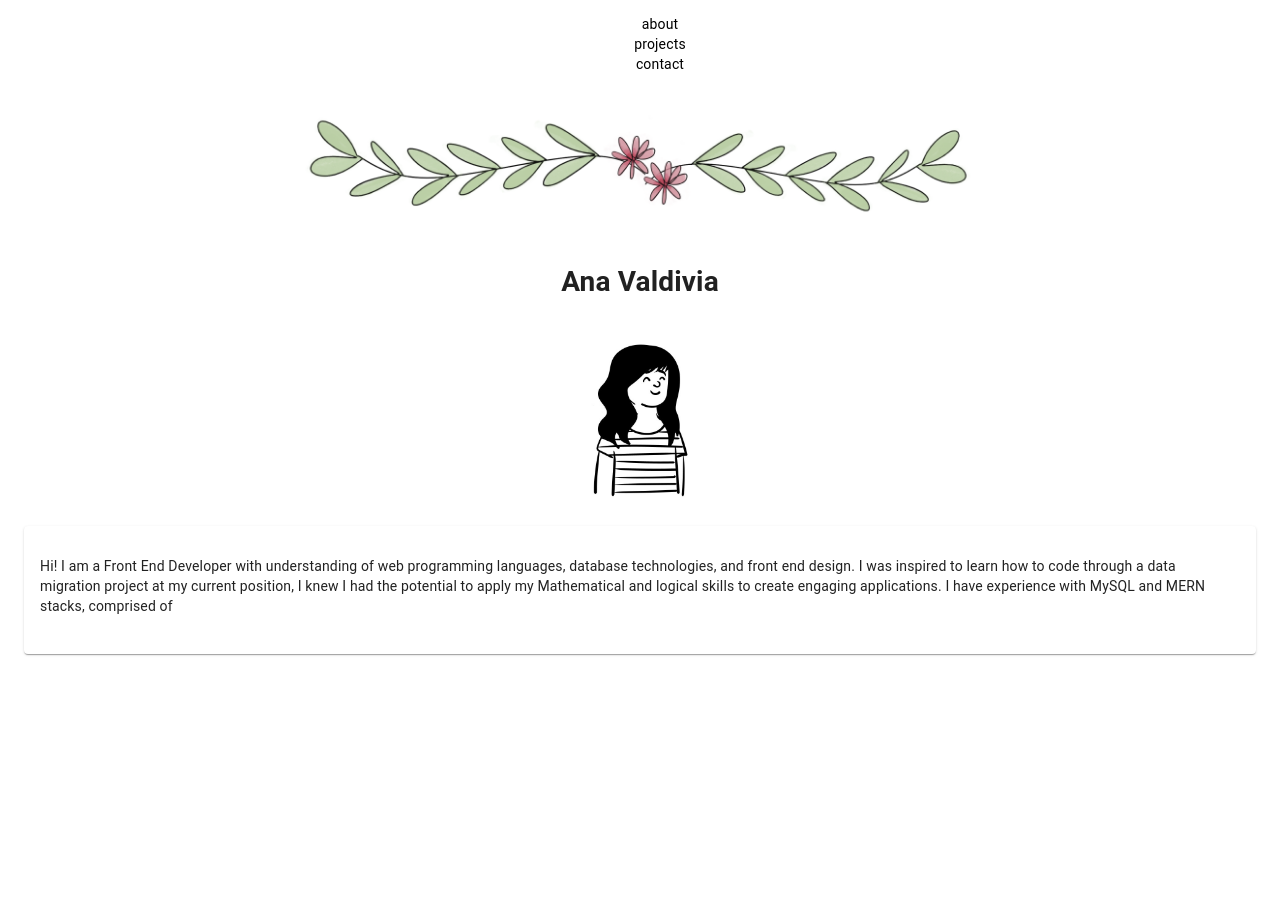
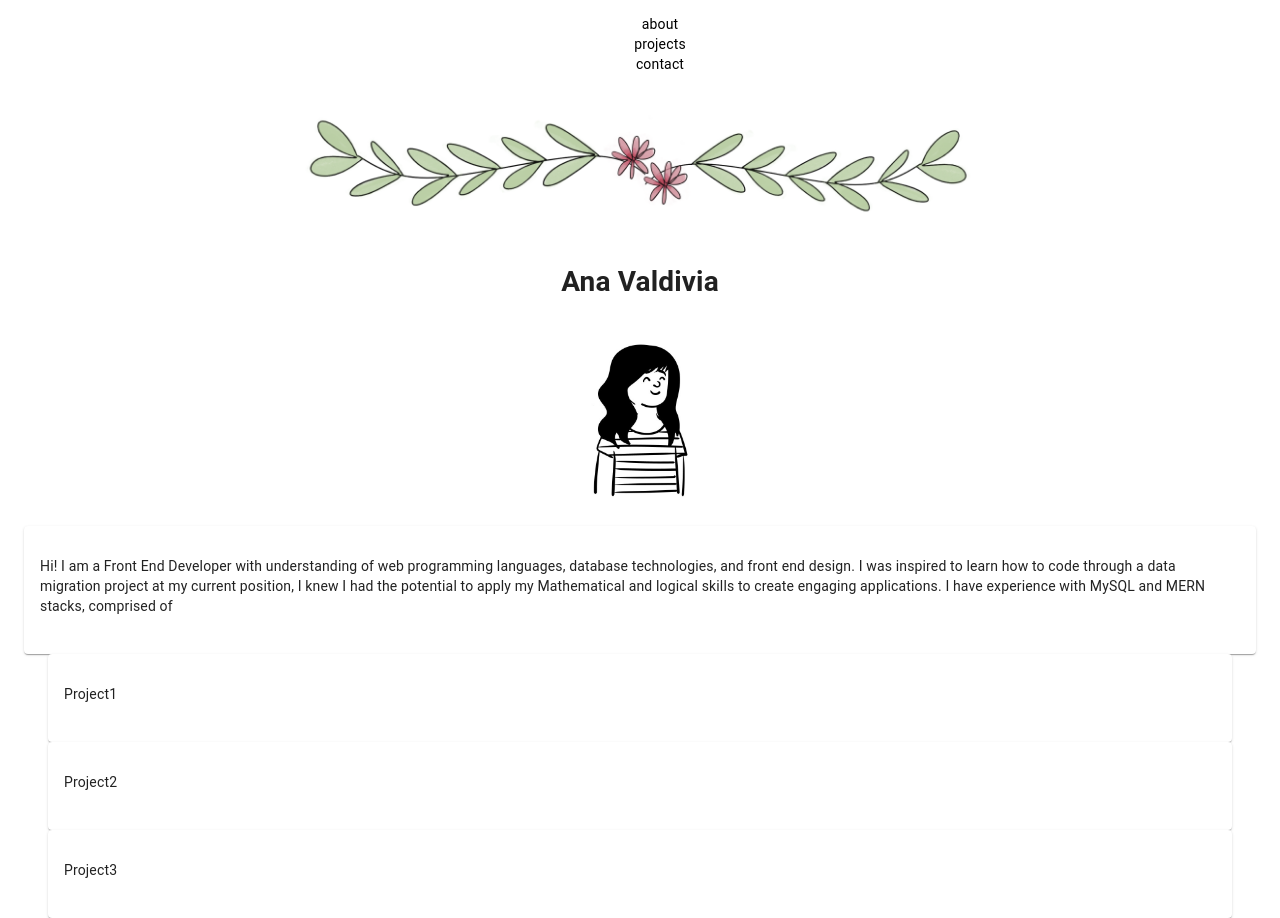
Before and after one commit to anabee/portfolio_react, a React (Create React App) app: page / in a window 1280 px wide. Before the commit the page ends 800 px from the top, so only its background shows below. Built offline with nearby package versions, Linux system fonts and the light colour scheme.

Commit message:
working on adding the project cards

```diff
--- a/src/App.js
+++ b/src/App.js
@@ -2,7 +2,7 @@ import React from "react";
 import { BrowserRouter as Router, Switch, Route} from "react-router-dom";
 import CssBaseline from '@material-ui/core/CssBaseline';
 import Home from './components/About';
-import Clipart from './components/Contact'
+import Clipart from './components/Contact';
 
 function App() {
   return (
--- a/src/components/About/index.js
+++ b/src/components/About/index.js
@@ -3,6 +3,7 @@ import { makeStyles } from '@material-ui/core/styles';
 import Container from '@material-ui/core/Container';
 import Title from "./title";
 import AboutCard from "./card";
+import Projects from "../Projects/index";
 
 const useStyles = makeStyles((theme) => ({
   root: {
@@ -36,6 +37,10 @@ const Home = () => {
           <Title />
           <AboutCard/>
         </Container>
+
+        <Container>
+          <Projects/>
+        </Container>
     </div>
   )
 }
--- /dev/null
+++ b/src/components/Projects/card.js
@@ -0,0 +1,36 @@
+import React from 'react';
+import Card from '@material-ui/core/Card';
+import CardContent from '@material-ui/core/CardContent';
+
+const ProjectCard = ()=> {
+
+    return (
+        <div>
+            <Card>
+                <CardContent>
+                    <p>
+                        Project1
+                    </p>
+                </CardContent>
+            </Card>
+
+            <Card>
+                <CardContent>
+                    <p>
+                        Project2
+                    </p>
+                </CardContent>
+            </Card>
+
+            <Card>
+                <CardContent>
+                    <p>
+                        Project3
+                    </p>
+                </CardContent>
+            </Card>
+        </div>
+    )
+};
+
+export default ProjectCard;
--- /dev/null
+++ b/src/components/Projects/index.js
@@ -0,0 +1,25 @@
+import React from 'react';
+import { makeStyles } from '@material-ui/core/styles';
+import Container from '@material-ui/core/Container';
+import ProjectCard from "./card";
+
+const useStyles = makeStyles((theme) => ({
+  root: {
+
+  },
+}));
+
+const Projects = () => {
+  const classes = useStyles();
+  const preventDefault = (event) => event.preventDefault();
+
+  return (
+    <div>
+        <Container>
+          <ProjectCard/>
+        </Container>
+    </div>
+  )
+}
+
+export default Projects;
```
